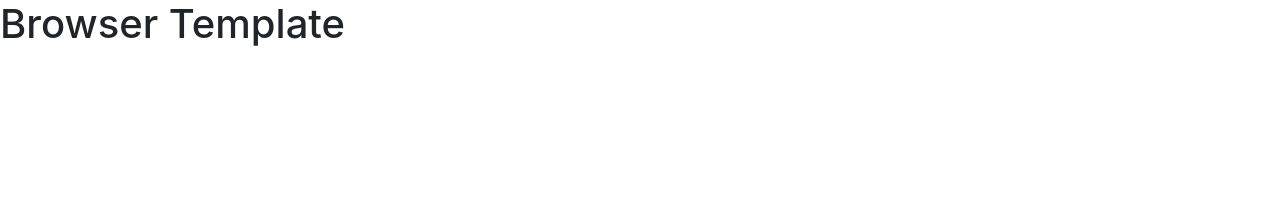
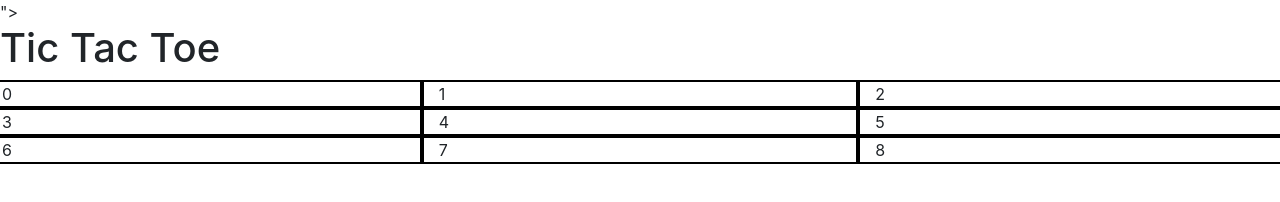
Before and after one commit to mk1366/Tic-Tac-Toe, a website built with webpack: page index.html in a window 1280 px wide. Built offline with nearby package versions, Linux system fonts and the light colour scheme.

Commit message:
Add html board

```diff
--- a/assets/styles/index.scss
+++ b/assets/styles/index.scss
@@ -1 +1,5 @@
 @import '~bootstrap/scss/bootstrap';
+
+.box {
+  border: 2px solid black;
+}
--- a/index.html
+++ b/index.html
@@ -1,7 +1,10 @@
 <!DOCTYPE html>
+<html lang="en">
+
 <html>
     <head>
-      <title>Example</title>
+      <title>Tic Tac Toe </title>
+       <link rel="stylesheet" href="https://stackpath.bootstrapcdn.com/bootstrap/4.3.1/css/bootstrap.min.css" integrity="sha384-ggOyR0iXCbMQv3Xipma34MD+dH/1fQ784/j6cY/iJTQUOhcWr7x9JvoRxT2MZw1T" crossorigin="anonymous">">
       <meta name="viewport" content="width=device-width, initial-scale=1">
 
       <!-- Do not add `link` tags-->
@@ -12,6 +15,18 @@
       <script src="public/application.js" type="text/javascript" charset="utf-8" defer></script>
     </head>
     <body>
-      <h1>Browser Template</h1>
+      <h1>Tic Tac Toe</h1>
+      <div class="row">
+          <div id="0" class="col-4 col-md-4 col-lg-4 box alt-color">0</div>
+          <div id="1" class="col-4 col-md-4 col-lg-4 box alt-color">1</div>
+          <div class="col-4 col-md-4 col-lg-4 box alt-color">2</div>
+          <div class="col-4 col-md-4 col-lg-4 box alt-color">3</div>
+          <div class="col-4 col-md-4 col-lg-4 box alt-color">4</div>
+          <div class="col-4 col-md-4 col-lg-4 box alt-color">5</div>
+          <div class="col-4 col-md-4 col-lg-4 box alt-color">6</div>
+          <div class="col-4 col-md-4 col-lg-4 box alt-color">7</div>
+          <div class="col-4 col-md-4 col-lg-4 box alt-color">8</div>
+      </div>
+
     </body>
 </html>
```
Also changed, not shown: 1 other file.
